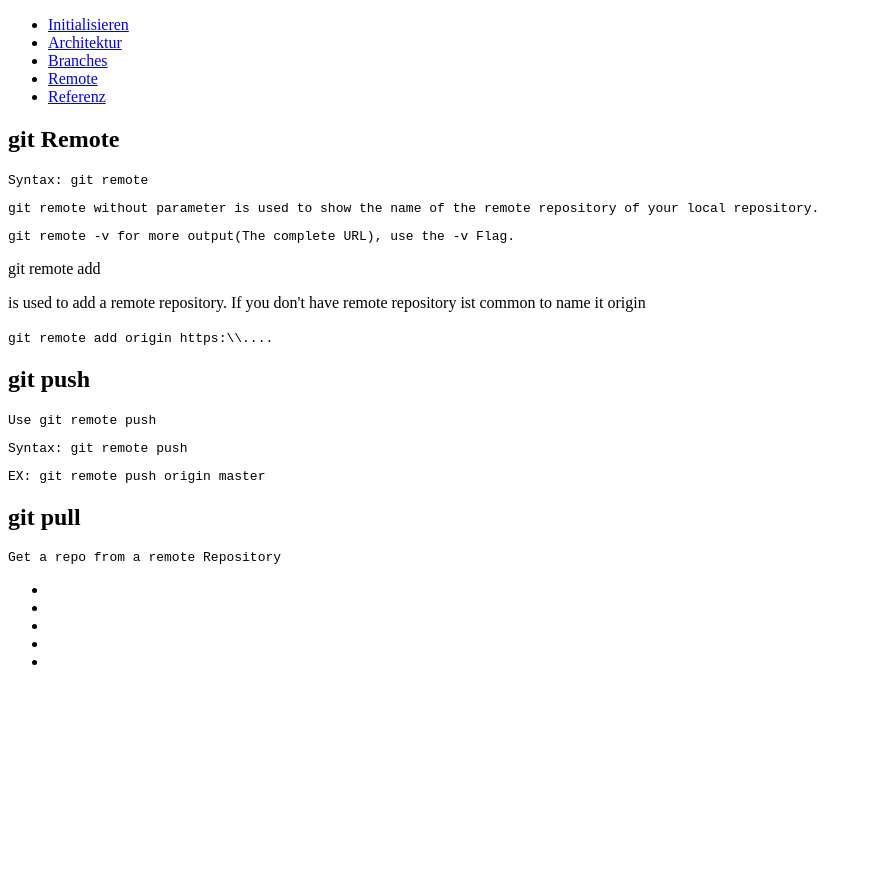
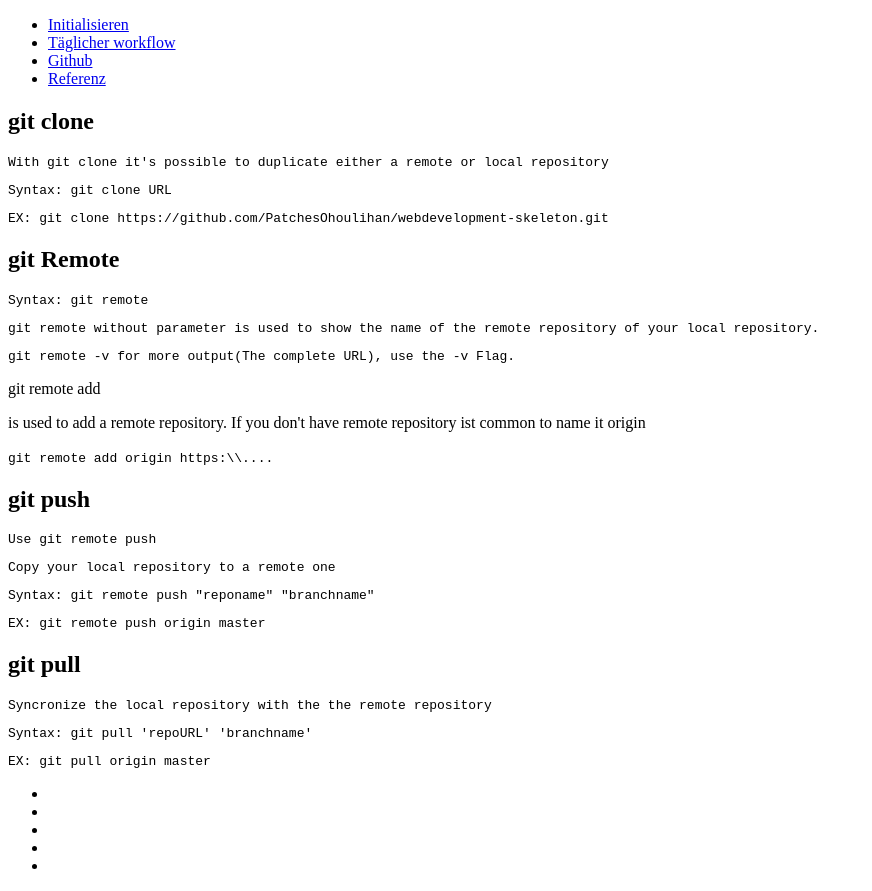
Before and after one commit to PatchesOhoulihan/notes-git, a plain HTML site: page index.html in a window 1280 px wide. Shown: the whole page, without its empty margins (0-872 px from the left). Before the commit the page ends 800 px from the top, so only its background shows below. Drawn offline with Linux system fonts and the light colour scheme.

Commit message:
Adding more command and start to think about structure

```diff
--- a/index.html
+++ b/index.html
@@ -10,17 +10,22 @@
     <header>
         <ul class="top-nav">
             <li><a href="#">Initialisieren</a></li>
-            <li><a href="#">Architektur</a></li>
-            <li><a href="#">Branches</a></li>
-            <li><a href="#">Remote</a></li>
+            <li><a href="#">Täglicher workflow</a></li>
+            <li><a href="#">Github</a></li>
             <li><a href="#">Referenz</a></li>
         </ul>
     </header>
     <main>
         <section>
+          <article>
+            <h2>git clone</h2>
+            <code>
+              <p>With git clone it's possible to duplicate either a remote or local repository</p>
+              <p>Syntax: git clone URL</p>
+              <p>EX: git clone https://github.com/PatchesOhoulihan/webdevelopment-skeleton.git</p></code>
+          </article>
             <article>
                 <h2>git Remote</h2>
-
                 <code>
                     <p>Syntax: git remote</p>
                     <p>git remote without parameter is used to show the name of the remote repository of your local repository.</p>
@@ -38,7 +43,8 @@
                 <code>
                     <p>Use git remote push</p>
                     <code>
-                        <p>Syntax: git remote push <reponame> <branchname></p>
+                        <p>Copy your local repository to a remote one</p>
+                        <p>Syntax: git remote push "reponame" "branchname"</p>
                         <p>EX: git remote push origin master</p>
                     </code>
                 </code>
@@ -46,7 +52,9 @@
             <article>
                 <h2>git pull</h2>
                 <code>
-                    <p>Get a repo from a remote Repository</p>
+                    <p>Syncronize the local repository with the the remote repository</p>
+                    <p>Syntax: git pull 'repoURL' 'branchname'</p>
+                    <p>EX: git pull origin master</p>
                 </code>
             </article>
         </section>
```
Also changed, not shown: github.html (added, +33 -0 lines).
